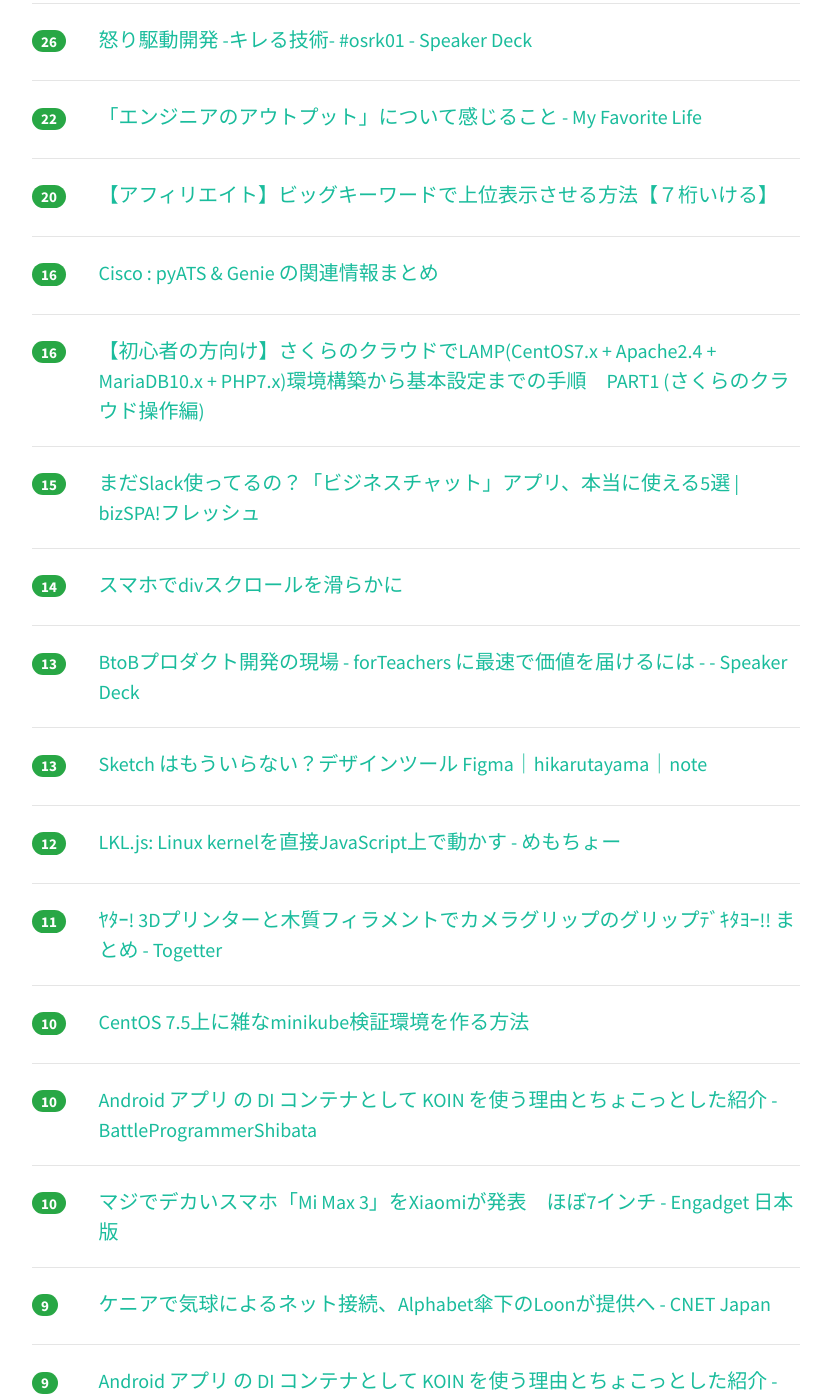
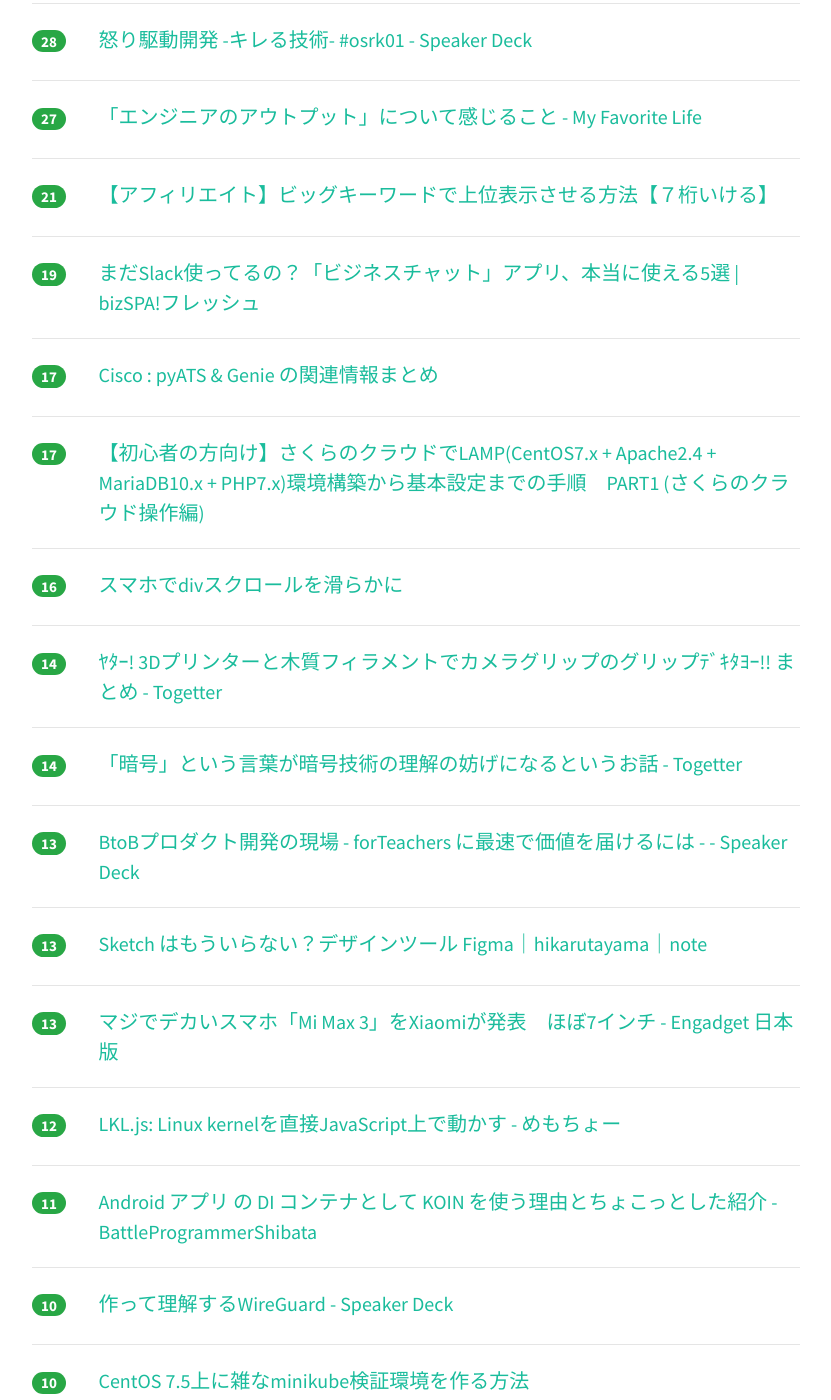
Before and after one commit to yatta47/hatena-matome-site, a Jekyll site: the page built from _posts/2018-07-22-hatena.md, in a window 1280 px wide and 1400 px high, scrolled down 550 px. Shown: the whole window, without its empty margins (224-1055 px from the left). Built offline with Jekyll 4.4.1, drawn with Linux system fonts in a browser that asks for light colours; nearby versions of some CDN libraries; some of the changed text lies outside the part shown.

Commit message:
Updated 2018-07-22

```diff
--- a/_posts/2018-07-22-hatena.md
+++ b/_posts/2018-07-22-hatena.md
@@ -1,54 +1,64 @@
 ---
 layout: post
 title:  "2018-07-22 はてぶIT"
-date:   2018-07-22 11:01:53
+date:   2018-07-22 12:01:55
 tags: [it-hotentry]
 ---
-28 件のデータあり
+31 件のデータあり
 
 <hr><div class="row">
-<div class="col-1"><span class="badge badge-pill badge-success h2">96</span></div>
+<div class="col-1"><span class="badge badge-pill badge-success h2">125</span></div>
 <div class="col-11"><a href='https://qiita.com/woodyOutOfABase/items/01cc43fafe767d3edf62' target='_blank'>音響処理の基礎 with CNN　〜機械学習で「太鼓の達人」の自動作譜をしてみた〜</a></div>
 </div>
 <hr>
 <div class="row">
-<div class="col-1"><span class="badge badge-pill badge-success h2">30</span></div>
+<div class="col-1"><span class="badge badge-pill badge-success h2">42</span></div>
 <div class="col-11"><a href='https://academist-cf.com/projects/72' target='_blank'>水銀から金をつくる「原子炉錬金術」を実証する！ | academist (アカデミスト)</a></div>
 </div>
 <hr>
 <div class="row">
-<div class="col-1"><span class="badge badge-pill badge-success h2">26</span></div>
+<div class="col-1"><span class="badge badge-pill badge-success h2">28</span></div>
 <div class="col-11"><a href='https://speakerdeck.com/joker1007/nu-riqu-dong-kai-fa-kireruji-shu-number-osrk01?slide=24' target='_blank'>怒り駆動開発 -キレる技術- #osrk01 - Speaker Deck</a></div>
 </div>
 <hr>
 <div class="row">
-<div class="col-1"><span class="badge badge-pill badge-success h2">22</span></div>
+<div class="col-1"><span class="badge badge-pill badge-success h2">27</span></div>
 <div class="col-11"><a href='http://abemotion.hatenablog.com/entry/2018/07/22/005000' target='_blank'>「エンジニアのアウトプット」について感じること - My Favorite Life</a></div>
 </div>
 <hr>
 <div class="row">
-<div class="col-1"><span class="badge badge-pill badge-success h2">20</span></div>
+<div class="col-1"><span class="badge badge-pill badge-success h2">21</span></div>
 <div class="col-11"><a href='https://manablog.org/affiliate-big-keyword/' target='_blank'>【アフィリエイト】ビッグキーワードで上位表示させる方法【７桁いける】</a></div>
 </div>
 <hr>
 <div class="row">
-<div class="col-1"><span class="badge badge-pill badge-success h2">16</span></div>
+<div class="col-1"><span class="badge badge-pill badge-success h2">19</span></div>
+<div class="col-11"><a href='https://bizspa.jp/post-44488/' target='_blank'>まだSlack使ってるの？「ビジネスチャット」アプリ、本当に使える5選 | bizSPA!フレッシュ</a></div>
+</div>
+<hr>
+<div class="row">
+<div class="col-1"><span class="badge badge-pill badge-success h2">17</span></div>
 <div class="col-11"><a href='https://ccieojisan.net/post-1664/' target='_blank'>Cisco : pyATS & Genie の関連情報まとめ</a></div>
 </div>
 <hr>
 <div class="row">
-<div class="col-1"><span class="badge badge-pill badge-success h2">16</span></div>
+<div class="col-1"><span class="badge badge-pill badge-success h2">17</span></div>
 <div class="col-11"><a href='https://qiita.com/happy41111/items/394a17536a45a2226f4a' target='_blank'>【初心者の方向け】さくらのクラウドでLAMP(CentOS7.x + Apache2.4 + MariaDB10.x + PHP7.x)環境構築から基本設定までの手順　PART1 (さくらのクラウド操作編)</a></div>
 </div>
 <hr>
 <div class="row">
-<div class="col-1"><span class="badge badge-pill badge-success h2">15</span></div>
-<div class="col-11"><a href='https://bizspa.jp/post-44488/' target='_blank'>まだSlack使ってるの？「ビジネスチャット」アプリ、本当に使える5選 | bizSPA!フレッシュ</a></div>
+<div class="col-1"><span class="badge badge-pill badge-success h2">16</span></div>
+<div class="col-11"><a href='https://qiita.com/Mosac/items/707db05206fe9999aa96' target='_blank'>スマホでdivスクロールを滑らかに</a></div>
 </div>
 <hr>
 <div class="row">
 <div class="col-1"><span class="badge badge-pill badge-success h2">14</span></div>
-<div class="col-11"><a href='https://qiita.com/Mosac/items/707db05206fe9999aa96' target='_blank'>スマホでdivスクロールを滑らかに</a></div>
+<div class="col-11"><a href='https://togetter.com/li/1248974' target='_blank'>ﾔﾀｰ! 3Dプリンターと木質フィラメントでカメラグリップのグリップﾃﾞｷﾀﾖｰ!! まとめ - Togetter</a></div>
+</div>
+<hr>
+<div class="row">
+<div class="col-1"><span class="badge badge-pill badge-success h2">14</span></div>
+<div class="col-11"><a href='https://togetter.com/li/1248882' target='_blank'>「暗号」という言葉が暗号技術の理解の妨げになるというお話 - Togetter</a></div>
 </div>
 <hr>
 <div class="row">
@@ -62,28 +72,28 @@ tags: [it-hotentry]
 </div>
 <hr>
 <div class="row">
+<div class="col-1"><span class="badge badge-pill badge-success h2">13</span></div>
+<div class="col-11"><a href='https://japanese.engadget.com/2018/07/20/mi-max-3-xiaomi-6-9/' target='_blank'>マジでデカいスマホ「Mi Max 3」をXiaomiが発表　ほぼ7インチ - Engadget 日本版</a></div>
+</div>
+<hr>
+<div class="row">
 <div class="col-1"><span class="badge badge-pill badge-success h2">12</span></div>
 <div class="col-11"><a href='https://retrage01.hateblo.jp/entry/2018/07/21/153000' target='_blank'>LKL.js: Linux kernelを直接JavaScript上で動かす - めもちょー</a></div>
 </div>
 <hr>
 <div class="row">
 <div class="col-1"><span class="badge badge-pill badge-success h2">11</span></div>
-<div class="col-11"><a href='https://togetter.com/li/1248974' target='_blank'>ﾔﾀｰ! 3Dプリンターと木質フィラメントでカメラグリップのグリップﾃﾞｷﾀﾖｰ!! まとめ - Togetter</a></div>
+<div class="col-11"><a href='https://bps-tomoya.hateblo.jp/entry/2018/07/21/142503' target='_blank'>Android アプリ の DI コンテナとして KOIN を使う理由とちょこっとした紹介 - BattleProgrammerShibata</a></div>
+</div>
+<hr>
+<div class="row">
+<div class="col-1"><span class="badge badge-pill badge-success h2">10</span></div>
+<div class="col-11"><a href='https://speakerdeck.com/fadis/zuo-tuteli-jie-suruwireguard' target='_blank'>作って理解するWireGuard - Speaker Deck</a></div>
 </div>
 <hr>
 <div class="row">
 <div class="col-1"><span class="badge badge-pill badge-success h2">10</span></div>
 <div class="col-11"><a href='https://qiita.com/zembutsu/items/b782dcd97d8058c15d40' target='_blank'>CentOS 7.5上に雑なminikube検証環境を作る方法</a></div>
-</div>
-<hr>
-<div class="row">
-<div class="col-1"><span class="badge badge-pill badge-success h2">10</span></div>
-<div class="col-11"><a href='https://bps-tomoya.hateblo.jp/entry/2018/07/21/142503' target='_blank'>Android アプリ の DI コンテナとして KOIN を使う理由とちょこっとした紹介 - BattleProgrammerShibata</a></div>
-</div>
-<hr>
-<div class="row">
-<div class="col-1"><span class="badge badge-pill badge-success h2">10</span></div>
-<div class="col-11"><a href='https://japanese.engadget.com/2018/07/20/mi-max-3-xiaomi-6-9/' target='_blank'>マジでデカいスマホ「Mi Max 3」をXiaomiが発表　ほぼ7インチ - Engadget 日本版</a></div>
 </div>
 <hr>
 <div class="row">
@@ -97,6 +107,16 @@ tags: [it-hotentry]
 </div>
 <hr>
 <div class="row">
+<div class="col-1"><span class="badge badge-pill badge-success h2">9</span></div>
+<div class="col-11"><a href='https://kencyanayo.com/tool-speech/' target='_blank'>Siriが本を読むよ【便利】Iphoneのテキストを音声で読み上げてもらうライフハック</a></div>
+</div>
+<hr>
+<div class="row">
+<div class="col-1"><span class="badge badge-pill badge-success h2">8</span></div>
+<div class="col-11"><a href='https://cloud.watch.impress.co.jp/docs/news/1133967.html' target='_blank'>セグメントがRPAロボットのマーケットプレイスを開設、freee向けRPAロボットのテンプレートを提供 - クラウド Watch</a></div>
+</div>
+<hr>
+<div class="row">
 <div class="col-1"><span class="badge badge-pill badge-success h2">8</span></div>
 <div class="col-11"><a href='https://jenkins.io/blog/2018/06/15/simple-pull-request-plugin/' target='_blank'>GSoC Project Intro: Pipeline as YAML</a></div>
 </div>
@@ -107,28 +127,28 @@ tags: [it-hotentry]
 </div>
 <hr>
 <div class="row">
-<div class="col-1"><span class="badge badge-pill badge-success h2">7</span></div>
-<div class="col-11"><a href='https://cloud.watch.impress.co.jp/docs/news/1133967.html' target='_blank'>セグメントがRPAロボットのマーケットプレイスを開設、freee向けRPAロボットのテンプレートを提供 - クラウド Watch</a></div>
-</div>
-<hr>
-<div class="row">
-<div class="col-1"><span class="badge badge-pill badge-success h2">7</span></div>
-<div class="col-11"><a href='https://speakerdeck.com/fadis/zuo-tuteli-jie-suruwireguard' target='_blank'>作って理解するWireGuard - Speaker Deck</a></div>
-</div>
-<hr>
-<div class="row">
-<div class="col-1"><span class="badge badge-pill badge-success h2">7</span></div>
+<div class="col-1"><span class="badge badge-pill badge-success h2">8</span></div>
 <div class="col-11"><a href='https://www.sedge-design.com/2018/07/west-world.html' target='_blank'>アマゾンプライムで10話配信中! ウエストワールドが面白い！|SedgeDesign</a></div>
 </div>
 <hr>
 <div class="row">
 <div class="col-1"><span class="badge badge-pill badge-success h2">7</span></div>
-<div class="col-11"><a href='https://togetter.com/li/1248882' target='_blank'>「暗号」という言葉が暗号技術の理解の妨げになるというお話 - Togetter</a></div>
+<div class="col-11"><a href='https://japanese.engadget.com/2018/07/21/google-move-mirror/' target='_blank'>Google、自分と同じ姿勢の写真をリアルタイムに表示する「Move Mirror」公開 - Engadget 日本版</a></div>
 </div>
 <hr>
 <div class="row">
 <div class="col-1"><span class="badge badge-pill badge-success h2">7</span></div>
 <div class="col-11"><a href='https://github.com/Puchaczov/Musoq' target='_blank'>GitHub - Puchaczov/Musoq: Use SQL on various data sources</a></div>
+</div>
+<hr>
+<div class="row">
+<div class="col-1"><span class="badge badge-pill badge-success h2">7</span></div>
+<div class="col-11"><a href='https://employment.en-japan.com/engineerhub/entry/2018/07/17/110000' target='_blank'>AWSに関するありがちミスとその対策〜EC2、S3、RDS、Lambda、CloudFrontの場合 - エンジニアHub｜若手Webエンジニアのキャリアを考える！</a></div>
+</div>
+<hr>
+<div class="row">
+<div class="col-1"><span class="badge badge-pill badge-success h2">7</span></div>
+<div class="col-11"><a href='http://www.m43.net/2018/07/english-is-time.html' target='_blank'>gd: English is time.</a></div>
 </div>
 <hr>
 <div class="row">
@@ -141,8 +161,3 @@ tags: [it-hotentry]
 <div class="col-11"><a href='https://wanokokoro-civileng.com/180721_access_buzz/' target='_blank'>このブログに突如、大量のアクセスが発生しました。一体何があったのか！？ | 「和の心」　〜　とある土木系技術者が綴る</a></div>
 </div>
 <hr>
-<div class="row">
-<div class="col-1"><span class="badge badge-pill badge-success h2">4</span></div>
-<div class="col-11"><a href='https://japanese.engadget.com/2018/07/21/google-move-mirror/' target='_blank'>Google、自分と同じ姿勢の写真をリアルタイムに表示する「Move Mirror」公開 - Engadget 日本版</a></div>
-</div>
-<hr>
```
